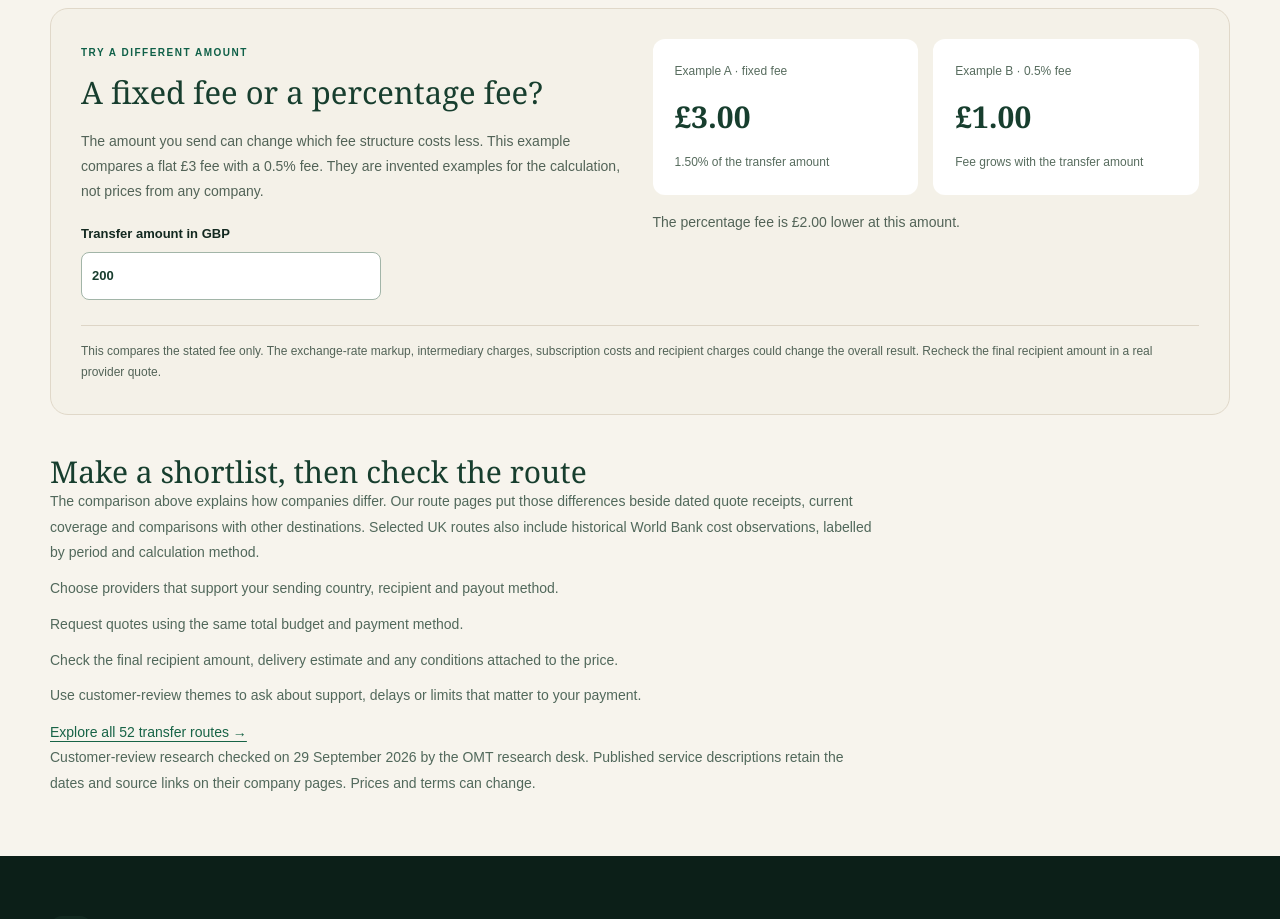
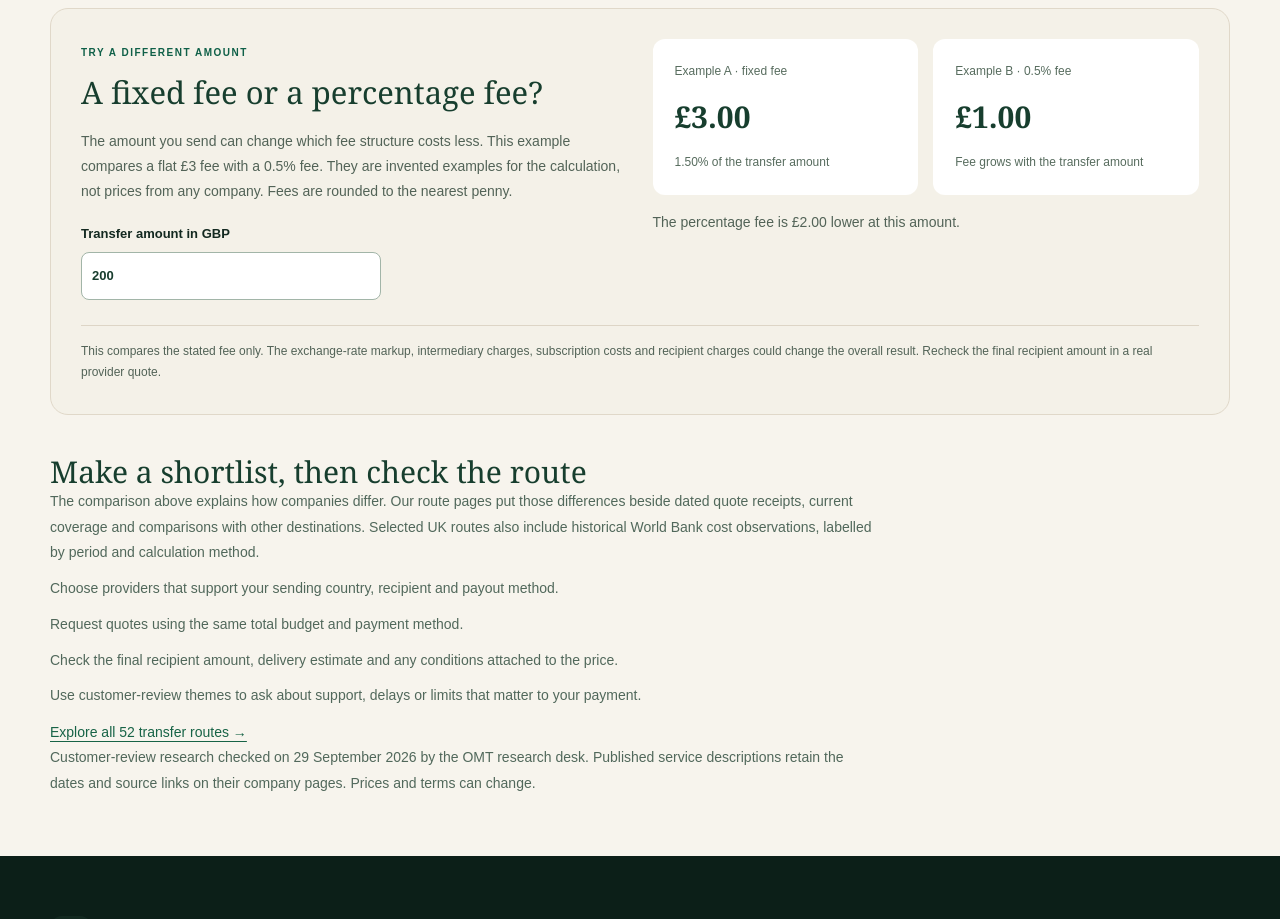
Before and after one commit to thisismyuserdealwithit/online-money-transfer-rates, a Next.js app: page /compare in a window 1280 px wide. Shown: the part 2840-3759 px from the top of the page. Built offline with nearby package versions, Linux system fonts and the light colour scheme.

Commit message:
Keep illustrative fee differences consistent to the penny

```diff
--- a/components/FeeIllustration.tsx
+++ b/components/FeeIllustration.tsx
@@ -6,10 +6,10 @@ export function FeeIllustration() {
   const [amount, setAmount] = useState("200");
   const numeric = Number(amount);
   const valid = amount.trim() !== "" && Number.isFinite(numeric) && numeric > 0 && numeric <= 1000000;
-  const percentFee = numeric * 0.005;
+  const percentFee = Math.round(numeric * 0.5) / 100;
   return <section className={styles.illustration} aria-labelledby="fee-illustration-title">
-    <div><span className="kicker">TRY A DIFFERENT AMOUNT</span><h2 id="fee-illustration-title">A fixed fee or a percentage fee?</h2><p>The amount you send can change which fee structure costs less. This example compares a flat £3 fee with a 0.5% fee. They are invented examples for the calculation, not prices from any company.</p><label>Transfer amount in GBP<input type="number" min="1" max="1000000" step="any" inputMode="decimal" value={amount} onChange={(event) => setAmount(event.target.value)} aria-describedby="fee-illustration-note" /></label></div>
-    <div aria-live="polite" className={styles.feeResults}>{valid ? <><div><span>Example A · fixed fee</span><strong>£3.00</strong><small>{(300 / numeric).toFixed(2)}% of the transfer amount</small></div><div><span>Example B · 0.5% fee</span><strong>£{percentFee.toLocaleString("en-GB",{minimumFractionDigits:2,maximumFractionDigits:2})}</strong><small>Fee grows with the transfer amount</small></div><p>{Math.abs(percentFee - 3) < 0.00001 ? "The example fees are equal at £600." : `The ${percentFee < 3 ? "percentage" : "fixed"} fee is £${Math.abs(percentFee - 3).toLocaleString("en-GB",{minimumFractionDigits:2,maximumFractionDigits:2})} lower at this amount.`}</p></> : <p>Enter an amount above £0 and no more than £1,000,000.</p>}</div>
+    <div><span className="kicker">TRY A DIFFERENT AMOUNT</span><h2 id="fee-illustration-title">A fixed fee or a percentage fee?</h2><p>The amount you send can change which fee structure costs less. This example compares a flat £3 fee with a 0.5% fee. They are invented examples for the calculation, not prices from any company. Fees are rounded to the nearest penny.</p><label>Transfer amount in GBP<input type="number" min="1" max="1000000" step="any" inputMode="decimal" value={amount} onChange={(event) => setAmount(event.target.value)} aria-describedby="fee-illustration-note" /></label></div>
+    <div aria-live="polite" className={styles.feeResults}>{valid ? <><div><span>Example A · fixed fee</span><strong>£3.00</strong><small>{(300 / numeric).toFixed(2)}% of the transfer amount</small></div><div><span>Example B · 0.5% fee</span><strong>£{percentFee.toLocaleString("en-GB",{minimumFractionDigits:2,maximumFractionDigits:2})}</strong><small>Fee grows with the transfer amount</small></div><p>{Math.abs(percentFee - 3) < 0.00001 ? "Both example fees round to £3.00 at this amount." : `The ${percentFee < 3 ? "percentage" : "fixed"} fee is £${Math.abs(percentFee - 3).toLocaleString("en-GB",{minimumFractionDigits:2,maximumFractionDigits:2})} lower at this amount.`}</p></> : <p>Enter an amount above £0 and no more than £1,000,000.</p>}</div>
     <p id="fee-illustration-note" className={styles.full}>This compares the stated fee only. The exchange-rate markup, intermediary charges, subscription costs and recipient charges could change the overall result. Recheck the final recipient amount in a real provider quote.</p>
   </section>;
 }
```
